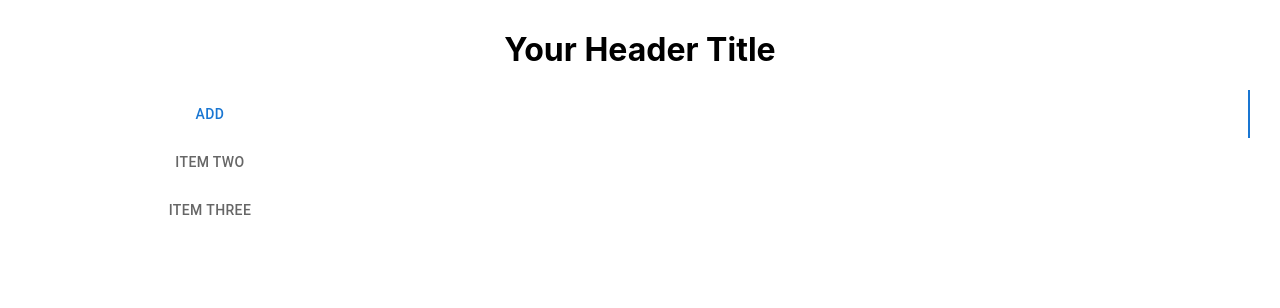
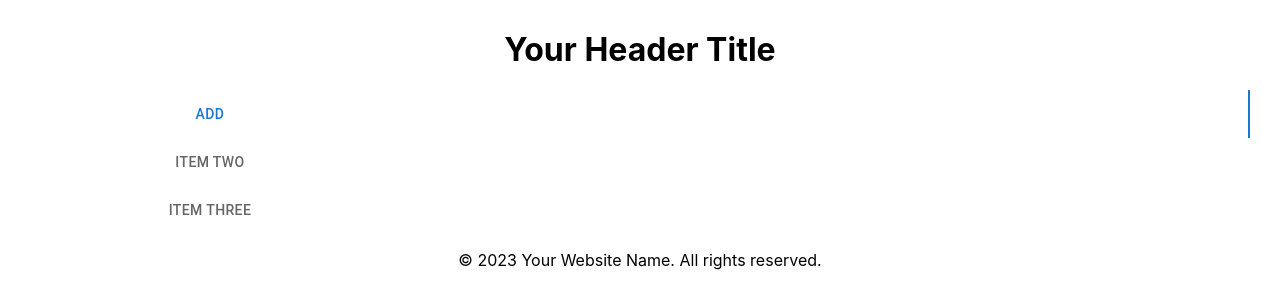
Before and after one commit to Anu8050/ReactApp_task, a React (Create React App) app: page /itempage in a window 1280 px wide. Shown: the top 308 px of the page. Built offline with nearby package versions, Linux system fonts and the light colour scheme.

Commit message:
#1
Create footer page to the component folder, and footer page reflect to all pages except welcome and login page. -> fixed.

```diff
--- /dev/null
+++ b/src/Components/Footer/footerpage.js
@@ -0,0 +1,12 @@
+import React from 'react';
+
+function Footer() {
+  return (
+    <footer>
+      <p>&copy; {new Date().getFullYear()} Your Website Name. All rights reserved.</p>
+      {/* Add any other footer content */}
+    </footer>
+  );
+}
+
+export default Footer;
--- a/src/Components/itempage.js
+++ b/src/Components/itempage.js
@@ -1,6 +1,7 @@
 import React, { useState } from 'react';
 import { Box, Tabs, Tab, Dialog, DialogTitle, DialogContent, DialogActions, Button } from '@mui/material';
 import Header from './Header/headerpage';
+import Footer from './Footer/footerpage'
 
 function Itempage() {
   const [value, setValue] = useState(0);
@@ -38,6 +39,7 @@ function Itempage() {
           <Button onClick={closeDialog} color="primary">Close</Button>
         </DialogActions>
       </Dialog>
+      <Footer />
     </div>
   );
 }
```
